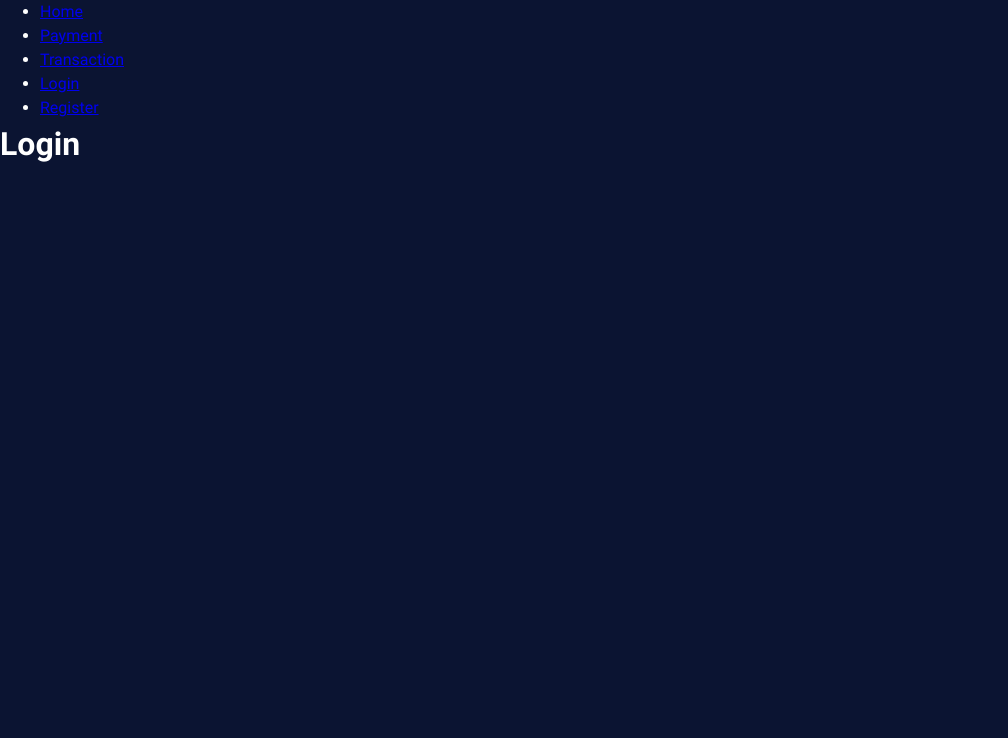
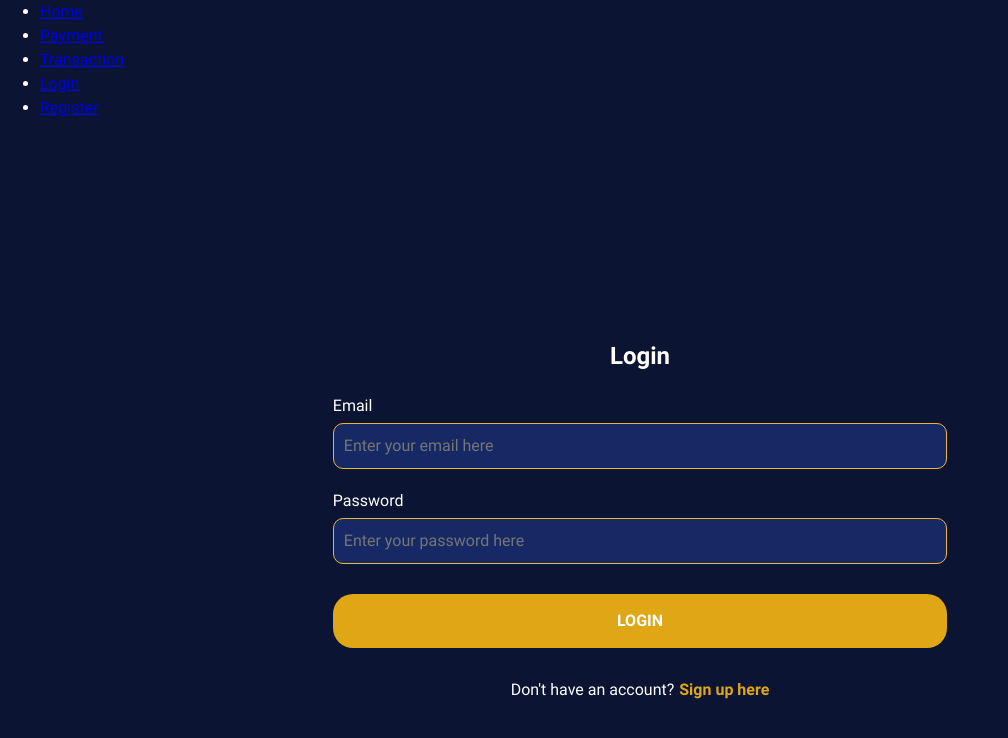
Before and after one commit to BuzzOffer/E-Gringotts-Frontend, a React (Vite) app: page /login in a window 1280 px wide. Shown: the top 738 px of the page, without its empty margins (0-1008 px from the left). Built offline with nearby package versions, Linux system fonts and the light colour scheme.

Commit message:
Created Login Page

```diff
--- a/src/pages/Login/index.jsx
+++ b/src/pages/Login/index.jsx
@@ -1,3 +1,40 @@
-export default function Login(){
-    return <h1>Login</h1>
+import FormTitle from '../../components/registration/FormTitle'
+import React, { useState } from 'react';
+import TextInput from '../../components/registration/TextInput';
+import '../../components/registration/Form.css';
+import SubmitButton from '../../components/registration/SubmitButton';
+import AccountSwitch from '../../components/registration/AccountSwitch';
+
+function LoginScreen() {
+    const [email, setEmail] = useState('');
+    const [password, setPassword] = useState('');
+
+    const handleChange = (e) => {
+        const { name, value } = e.target;
+        if (name === 'email') setEmail(value);
+        if (name === 'password') setPassword(value);
+    };
+
+    const handleSubmit = (e) => {
+        e.preventDefault();
+        // Handle the login logic here
+    };
+
+    return (
+        <div className="form-container">
+            <form onSubmit={handleSubmit}>
+                <FormTitle text="Login" />
+                <TextInput label="Email" type="email" placeholder="Enter your email here" name="email" value={email} onChange={handleChange} />
+                <TextInput label="Password" type="password" placeholder="Enter your password here" name="password" value={password} onChange={handleChange} />
+                <SubmitButton text="Login" />
+                <AccountSwitch
+                    text="Don't have an account?"
+                    linkText="Sign up here"
+                    linkHref="/register"
+                />
+            </form>
+        </div>
+    );
 }
+
+export default LoginScreen;
```
